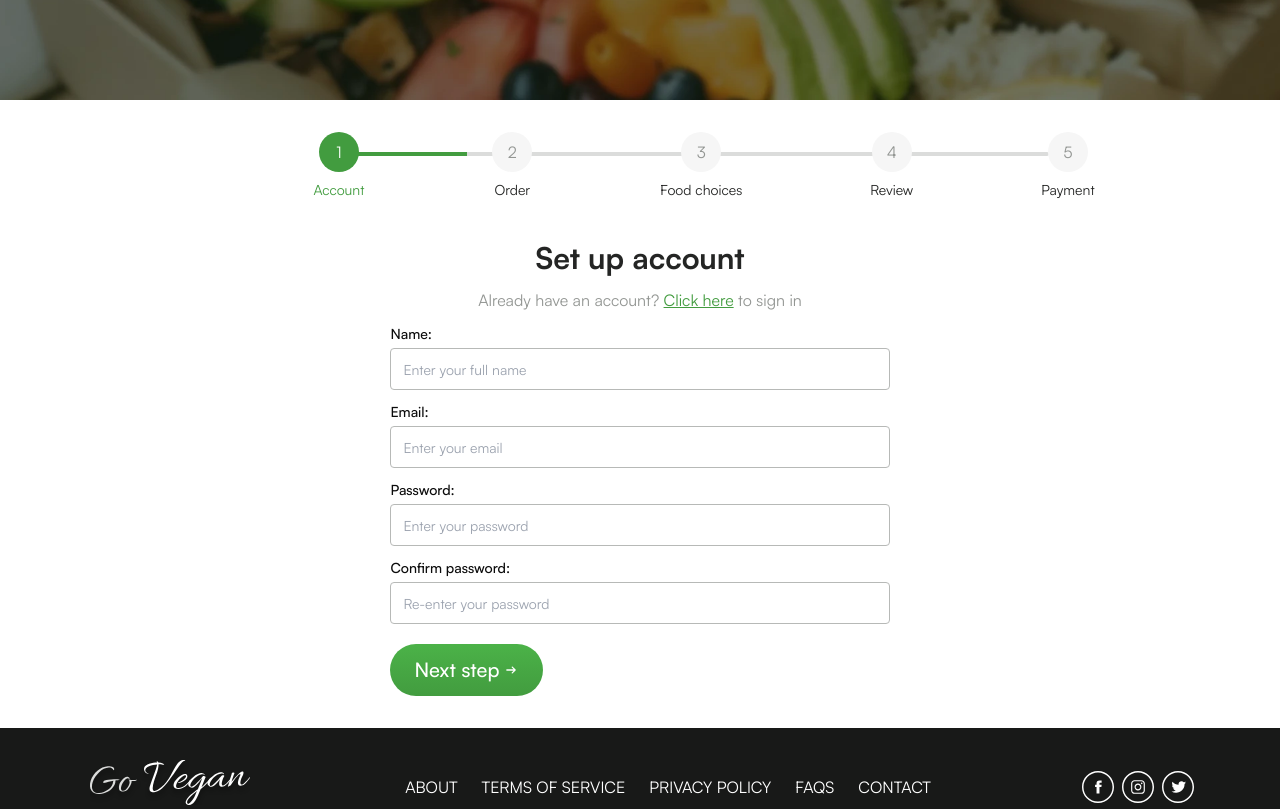
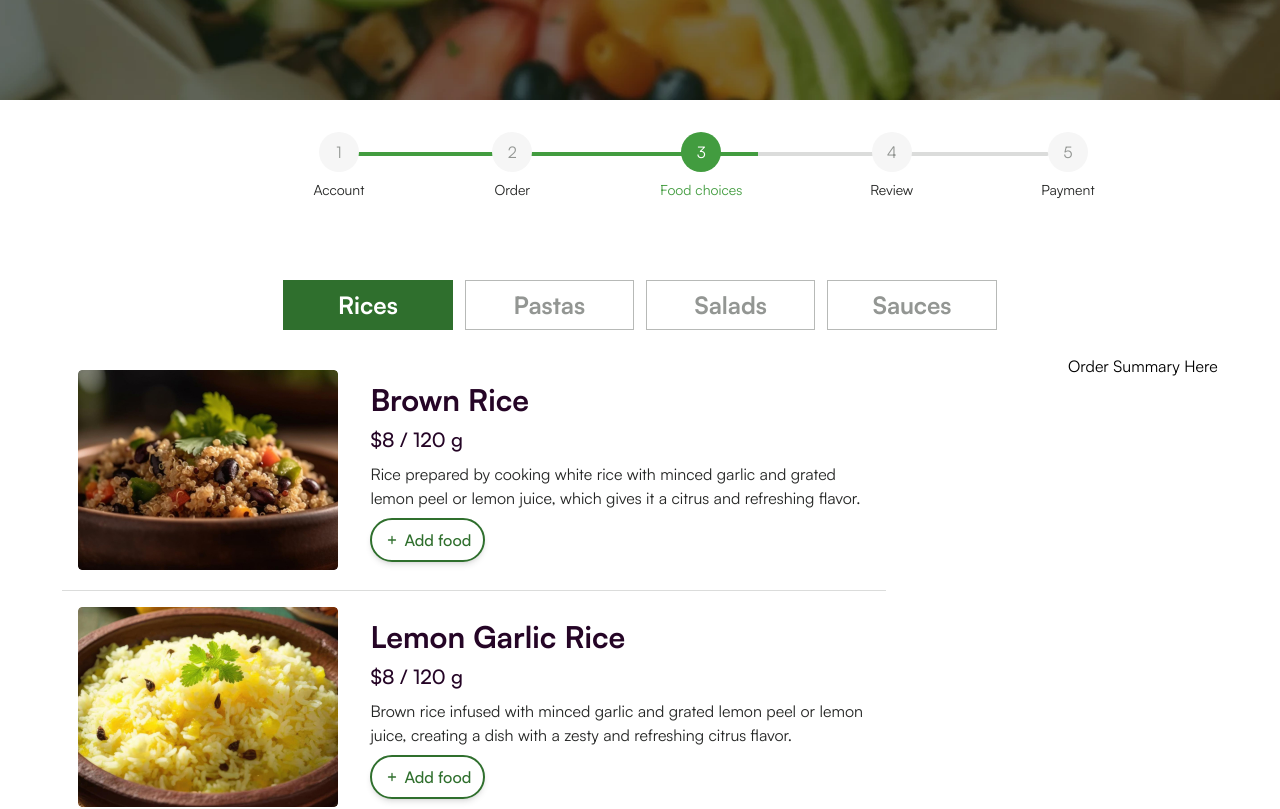
Before and after one commit to FausioPaco/go-vegan, a React (Vite) app: page /order in a window 1280 px wide. Shown: the part 380-1189 px from the top of the page. Built offline with nearby package versions, Linux system fonts and the light colour scheme.

Commit message:
added order choice step

```diff
--- /dev/null
+++ b/src/components/modules/order/OrderChoicesStep.tsx
@@ -0,0 +1,77 @@
+import { useState } from 'react';
+import { TabItem, Tabs } from '@/components/ui/tabs';
+import { ALL_DISHES } from '@/data/menu';
+import { Dish, Dishes } from '@/types/Menu';
+import { motion } from 'motion/react';
+import OrderMenuItem from './OrderMenuItem';
+import OrderSummary from './OrderSummary';
+import { Button } from '@/components/ui/button';
+
+type IOrderChoiceStepProps = {
+  onFinish: () => void;
+  onPrevious: () => void;
+};
+
+const OrderChoicesStep = ({ onFinish, onPrevious }: IOrderChoiceStepProps) => {
+  const categoriesList = Object.keys(ALL_DISHES) as (keyof Dishes)[];
+  const [activeTab, setActiveTab] = useState(categoriesList[0]);
+
+  return (
+    <div className="my-8 flex w-full flex-col items-center justify-center gap-y-2 px-3 md:px-8">
+      <Tabs tabType="bordered" className="w-full md:max-w-[90%] lg:max-w-[60%]">
+        {categoriesList.map((category, index) => (
+          <TabItem
+            key={category.toString()}
+            tabType="bordered"
+            label={category.toString()}
+            tabPosition={index + 1}
+            totalTabs={categoriesList.length}
+            isActive={activeTab === category}
+            onClick={() => setActiveTab(category)}
+          />
+        ))}
+      </Tabs>
+      <div className="flex w-full flex-col space-y-8 md:max-w-[95%] md:flex-row md:justify-between md:space-x-20 md:space-y-0">
+        <motion.div
+          key={activeTab}
+          initial={{ opacity: 0, y: 50 }}
+          animate={{ opacity: 1, y: 0 }}
+          exit={{ opacity: 0.2, y: -50 }}
+          transition={{ duration: 0.6, ease: [0.39, 0.24, 0.3, 1] }}
+          className="md:min-w-screen-lg"
+        >
+          <div className="divide-y divide-grey-100">
+            {ALL_DISHES[activeTab].map((dish: Dish) => (
+              <OrderMenuItem key={dish.id} category={activeTab} dish={dish} />
+            ))}
+          </div>
+        </motion.div>
+        <OrderSummary />
+      </div>
+
+      <div className="mt-5 flex space-x-2">
+        <Button
+          size="md"
+          variant="secondary"
+          type="button"
+          onClick={onPrevious}
+          icon="arrow-left"
+        >
+          Previous
+        </Button>
+
+        <Button
+          onClick={onFinish}
+          size="md"
+          type="submit"
+          icon="arrow-right"
+          iconPosition="right"
+        >
+          Next step
+        </Button>
+      </div>
+    </div>
+  );
+};
+
+export default OrderChoicesStep;
--- a/src/components/modules/order/OrderForm.tsx
+++ b/src/components/modules/order/OrderForm.tsx
@@ -2,6 +2,7 @@ import { useCallback, useState } from 'react';
 import { Stepper } from '@/components/ui/stepper';
 import OrderAccountStep from './OrderAccountStep';
 import OrderDetailsStep from './OrderDetailsStep';
+import OrderChoicesStep from './OrderChoicesStep';
 
 const options = [
   { stepNumber: 1, description: 'Account' },
@@ -12,7 +13,7 @@ const options = [
 ];
 
 const OrderForm = () => {
-  const [currentStep, setCurrentStep] = useState(1);
+  const [currentStep, setCurrentStep] = useState(3);
   const [stepsTaken, setStepsTaken] = useState<number[]>([]);
 
   const handleStepChange = useCallback((stepNumber: number) => {
@@ -51,6 +52,13 @@ const OrderForm = () => {
           onPrevious={() => handlePreviousStepChange(2)}
         />
       )}
+
+      {currentStep === 3 && (
+        <OrderChoicesStep
+          onFinish={() => handleStepChange(3)}
+          onPrevious={() => handlePreviousStepChange(2)}
+        />
+      )}
     </div>
   );
 };
--- /dev/null
+++ b/src/components/modules/order/OrderMenuItem.tsx
@@ -0,0 +1,168 @@
+import { Button } from '@/components/ui/button';
+import { Icon } from '@/components/ui/icon';
+import { Input } from '@/components/ui/input';
+import { RootState } from '@/store';
+import { addItem, removeItem } from '@/store/reducers/cartReducer';
+import { Dish, Dishes } from '@/types/Menu';
+import { pluralizeUnit } from '@/utils/stringUtils';
+import { useState } from 'react';
+import { SubmitHandler, useForm } from 'react-hook-form';
+import { useDispatch, useSelector } from 'react-redux';
+
+type IOrderMenuItem = {
+  category: string;
+  dish: Dish;
+};
+
+type IOrderMenuItemInput = {
+  quantity: number;
+};
+
+const OrderMenuItem = ({ dish, category }: IOrderMenuItem) => {
+  const cartItems = useSelector((state: RootState) => state.cart.items);
+  const dispatch = useDispatch();
+  const [isAdding, setIsAdding] = useState(false);
+  const [isSubmiting, setIsSubmiting] = useState(false);
+
+  const {
+    register,
+    handleSubmit,
+    reset,
+    formState: { errors },
+  } = useForm<IOrderMenuItemInput>();
+
+  const onSubmit: SubmitHandler<IOrderMenuItemInput> = (
+    data: IOrderMenuItemInput,
+  ) => {
+    setIsSubmiting(true);
+    dispatch(
+      addItem({
+        category: category as keyof Dishes,
+        dish: dish,
+        quantity: data.quantity,
+      }),
+    );
+
+    setIsSubmiting(false);
+    setIsAdding(false);
+  };
+
+  const itemIndex = cartItems.findIndex(
+    (cartItem) => cartItem.dish.id === dish.id,
+  );
+
+  const removeMenuItem = () => {
+    dispatch(removeItem(dish.id));
+    reset({
+      quantity: undefined,
+    });
+  };
+
+  return (
+    <div className="flex flex-col gap-y-2 p-4 md:flex-row md:gap-x-8 md:gap-y-0">
+      <img
+        width={520}
+        height={400}
+        src={`/menu/${category}/${dish.url}`}
+        alt={`${dish.title} preview image`}
+        className="block max-h-fit w-full rounded md:max-w-[260px]"
+      />
+
+      <div className="py-3">
+        <h2 className="font-sans text-2xl font-bold text-secondary-800 md:text-3xl">
+          {dish.title}
+        </h2>
+        <p className="mt-2 text-base font-medium text-secondary-800 md:text-xl">
+          ${dish.price} / {`${dish.perUnit} ${dish.unit}`}
+        </p>
+        <p className="mt-2 text-base text-grey-600 md:max-w-[500px]">
+          {dish.description}
+        </p>
+
+        {itemIndex > -1 && (
+          <div className="mt-2 flex animate-fadeIn items-center space-x-3">
+            <div className="flex items-center space-x-1">
+              <Icon name="checkmark" className="size-[20px] fill-primary-700" />
+              <p className="mb-0 font-bold text-primary-700">
+                Added (
+                {pluralizeUnit(
+                  cartItems[itemIndex].quantity,
+                  cartItems[itemIndex].dish.unit,
+                )}
+                )
+              </p>
+            </div>
+            <Button
+              variant="secondary"
+              size="sm"
+              type="submit"
+              icon="close"
+              onClick={() => removeMenuItem()}
+            >
+              Remove
+            </Button>
+          </div>
+        )}
+
+        {isAdding && (
+          <form
+            className="mt-2 animate-fadeIn"
+            aria-busy={isSubmiting}
+            onSubmit={handleSubmit(onSubmit)}
+          >
+            <Input
+              label={`Quantity (${dish.unit})`}
+              type="number"
+              {...register('quantity', {
+                required: 'The quantity of the dish is required',
+                min: {
+                  value: dish.perUnit,
+                  message: `The quantity must at least be ${dish.perUnit} ${dish.unit}`,
+                },
+              })}
+              placeholder="Enter the quantity of this dish"
+              error={errors.quantity?.message}
+            />
+
+            <div className="mt-2 flex animate-fadeIn flex-col space-y-2 md:flex-row md:space-x-2 md:space-y-0">
+              <Button
+                size="sm"
+                type="submit"
+                icon="plus"
+                onClick={() => setIsAdding(true)}
+                className="w-fit"
+              >
+                Add now
+              </Button>
+
+              <Button
+                variant="secondary"
+                size="sm"
+                type="button"
+                onClick={() => setIsAdding(false)}
+                className="w-fit"
+              >
+                Cancel
+              </Button>
+            </div>
+          </form>
+        )}
+
+        {!isAdding && itemIndex === -1 && (
+          <Button
+            size="sm"
+            variant="secondary"
+            type="button"
+            icon="plus"
+            className="mt-2 animate-fadeIn"
+            onClick={() => setIsAdding(true)}
+          >
+            Add food
+          </Button>
+        )}
+      </div>
+    </div>
+  );
+};
+
+export default OrderMenuItem;
--- /dev/null
+++ b/src/components/modules/order/OrderSummary.tsx
@@ -0,0 +1,5 @@
+const OrderSummary = () => {
+  return <div>Order Summary Here</div>;
+};
+
+export default OrderSummary;
--- a/src/store/reducers/cartReducer.tsx
+++ b/src/store/reducers/cartReducer.tsx
@@ -24,10 +24,11 @@ const cartSlice = createSlice({
         (e) => e.dish.id === currentDish.id,
       );
 
-      if (existingItemIndex > -1) {
+      if (existingItemIndex === -1) {
         state.items.push({
           dishCategory: currentCategory,
           dish: currentDish,
+          quantity: totalQuantity,
           totalPrice: (totalQuantity * currentDish.price) / currentDish.perUnit,
         });
       } else {
```
